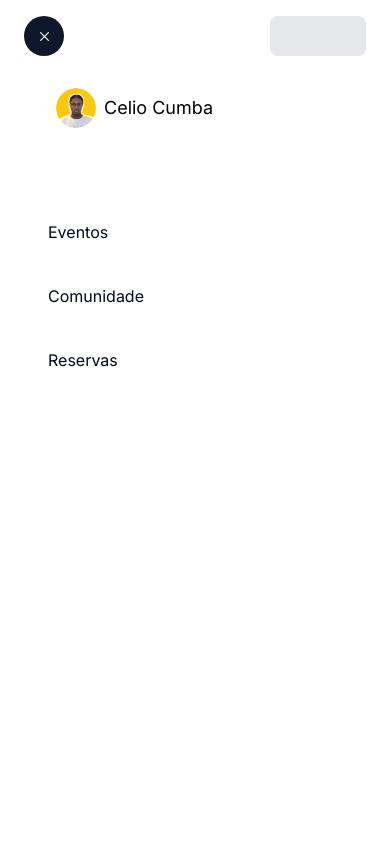
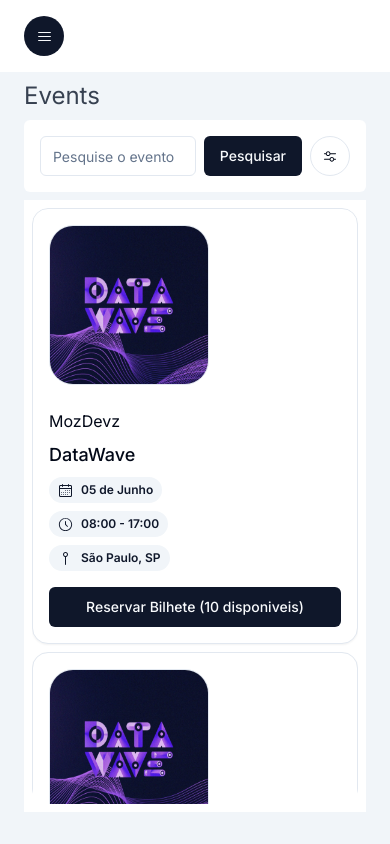
Before and after one commit to CelioJoaquimCumba/even-ti, a Next.js app: page / in a window 390 px wide. Built offline with nearby package versions, Linux system fonts and the light colour scheme.

Commit message:
fix: make navbar closed initially for small screen devices and change path of events to the correct one

```diff
--- a/src/app/(details)/events/[id]/layout.tsx
+++ b/src/app/(details)/layout.tsx
@@ -1,11 +1,12 @@
 'use client'
 import { Inter } from 'next/font/google';
-import NavBar from '@/app/components/molecules/nav-bar';
+import SideBar from '@/app/components/molecules/side-bar';
 import { useTitle, TitleProvider } from '@/app/providers/TitleContext';
 import '@/app/globals.css'
 import { ListingHeader } from '@/app/components/molecules/listing-header';
 import { Button } from '@/app/components/atoms/button';
 import { ChevronLeft } from 'lucide-react';
+import { useRouter } from 'next/navigation';
 
 
 const inter = Inter({ subsets: ['latin'] });
@@ -14,13 +15,14 @@ const LayoutContent: React.FC<{ children: React.ReactNode }> = ({ children }) =>
   const {title} = {
     title: 'Data Wave'
   }
+  const router = useRouter()
   return (
     <div className={`flex flex-col md:flex-row overflow-hidden h-dvh w-screen ${inter.className}`}>
-      <NavBar />
+      <SideBar />
       <div className="flex flex-col pt-2 pb-8 px-6 bg-secondary overflow-hidden w-full h-full gap-2 md:gap-6">
         <header className='flex self-stretch justify-between'>
         <div className='flex items-center gap-2'>
-          <Button variant={"outline"} size={"icon"} className={`rounded-full md:flex`}>
+          <Button variant={"outline"} size={"icon"} className={`rounded-full md:flex`} onClick={() => router.back()}>
               <ChevronLeft/>
           </Button>
           <h1 className="text-lg md:text-2xl text-gray-700">{title}</h1>
--- a/src/app/(listing)/layout.tsx
+++ b/src/app/(listing)/layout.tsx
@@ -1,6 +1,6 @@
 'use client'
 import { Inter } from 'next/font/google';
-import NavBar from '@/app/components/molecules/nav-bar';
+import SideBar from '@/app/components/molecules/side-bar';
 import { useTitle, TitleProvider } from '@/app/providers/TitleContext';
 import '@/app/globals.css'
 import { ListingHeader } from '@/app/components/molecules/listing-header';
@@ -12,7 +12,7 @@ const LayoutContent: React.FC<{ children: React.ReactNode }> = ({ children }) =>
   const { title } = useTitle();
   return (
     <div className={`flex flex-col md:flex-row overflow-hidden h-screen w-screen ${inter.className}`}>
-      <NavBar />
+      <SideBar />
       <div className="flex flex-col pt-2 pb-8 px-6 bg-secondary overflow-hidden w-full h-full gap-2 md:gap-6">
         <h1 className="text-2xl text-gray-700">{title}</h1>
         <header>
--- a/src/app/components/molecules/listing-header.tsx
+++ b/src/app/components/molecules/listing-header.tsx
@@ -84,7 +84,7 @@ interface selectedFilters {
 export function ListingHeader () {
     const [searchInput, setSearchInput] = useState('')
     const [selectedFilters, setSelectedFilters] = useState<selectedFilters[]>([])
-    const [isOpen, setIsOpen] = useState(true)
+    const [isOpen, setIsOpen] = useState(false)
 
     const handleSelectChange = (event: string, id: string) => {
         const value = event.toString()
@@ -105,11 +105,11 @@ export function ListingHeader () {
             <form className="flex grow-[2] items-center space-x-2" onSubmit={handleSearch}>
                 <Input type="text" placeholder="Pesquise o evento" value={searchInput} onChange={(e) => setSearchInput(e.target.value)} />
                 <Button type="submit">Pesquisar</Button>
-                <Button variant={isOpen ? 'default' : 'outline'} size={'icon'} className={`rounded-full px-2 md:hidden`} onClick={() => setIsOpen(!isOpen)}>
+                <Button variant={isOpen ? 'default' : 'outline'} size={'icon'} className={`rounded-full px-3 md:hidden`} onClick={() => setIsOpen(!isOpen)}>
                     <MixerHorizontalIcon/>
                 </Button>
             </form>
-            <div className={`flex flex-wrap md:flex-nowrap gap-2 flex-grow ${!isOpen && 'hidden md:flex'}}`}>
+            <div className={`flex flex-wrap md:flex-nowrap md:flex gap-2 flex-grow ${!isOpen && 'hidden '}}`}>
                 {filters.map((filter) => (
                     <Select key={filter.id} onValueChange={(e) => handleSelectChange(e, filter.id)}>
                         <SelectTrigger className="flex space-x-2">
--- a/src/app/components/molecules/nav-bar.tsx
+++ b/src/app/components/molecules/side-bar.tsx
@@ -5,28 +5,30 @@ import NavItem from "../atoms/nav-item";
 import SideBarButton from "../atoms/sidebar-button";
 import { useState } from "react";
 import { usePathname } from "next/navigation";
+import { routes } from "@/data/routes";
+import { getBreakpoint, isBreakpointLowOrEqual } from "@/utils";
 
 const navItems = [
     {
         label: 'Eventos',
-        path: '/events'
+        path: routes.events
     },
     {
         label: 'Comunidade',
-        path: '/community'
+        path: routes.community
     },
     {
         label: 'Reservas',
-        path: '/reservations'
+        path: routes.reservations
     }
 ]
 
-export default function NavBar () {
-    const [isOpen, setIsOpen] = useState(true)
+export default function SideBar () {
+    const [isOpen, setIsOpen] = useState(isBreakpointLowOrEqual('md') ? true : false)
     const toggleOpen = () => setIsOpen(!isOpen)
     const path = usePathname()
     return(
-        <nav className={`flex ${isOpen ? "bg-background absolute w-full h-full" : 'static h-fit'}  md:relative md:w-fit flex-col px-6 py-4 md:py-8 space-y-16 z-20`}>
+        <aside className={`flex ${isOpen ? "bg-background absolute w-full h-full" : 'static h-fit'}  md:relative md:w-fit flex-col px-6 py-4 md:py-8 space-y-16 z-20`}>
             <section className={`flex flex-col space-y-4`}>
                 <div className="flex w-full justify-between">
                     <SideBarButton className={`md:absolute -right-4`} isOpen={isOpen} onClick={toggleOpen}/>
@@ -39,6 +41,6 @@ export default function NavBar () {
             <ul className={`flex flex-col space-y-4 overflow-y-auto ${!isOpen && "hidden"}`}>
                 { navItems.map((item) => <NavItem key={item.label} label={item.label} path={item.path} selected={path === item.path} />) }
             </ul>
-        </nav>
+        </aside>
     )
 }
--- a/src/data/routes/index.ts
+++ b/src/data/routes/index.ts
@@ -1,5 +1,5 @@
 export const routes = {
-    events: '/events/',
+    events: '/',
     community: '/community/',
     reservations: '/reservations/'
 }
--- /dev/null
+++ b/src/utils/index.tsx
@@ -0,0 +1,16 @@
+export enum breakpoints{
+    sm = 640,
+    md = 768,
+    lg = 1024,
+    xl = 1280,
+    '2xl' = 1536
+}
+export const getBreakpoint = () => {
+    var width = (window.innerWidth > 0) ? window.innerWidth : screen.width;
+    if(width < breakpoints.sm) return 'sm'
+    if(width < breakpoints.md) return 'md'
+    if(width < breakpoints.lg) return 'lg'
+    if(width < breakpoints.xl) return 'xl'
+    return '2xl'
+}
+export const isBreakpointLowOrEqual = (bp: keyof typeof breakpoints) => getBreakpoint() <= bp
```
